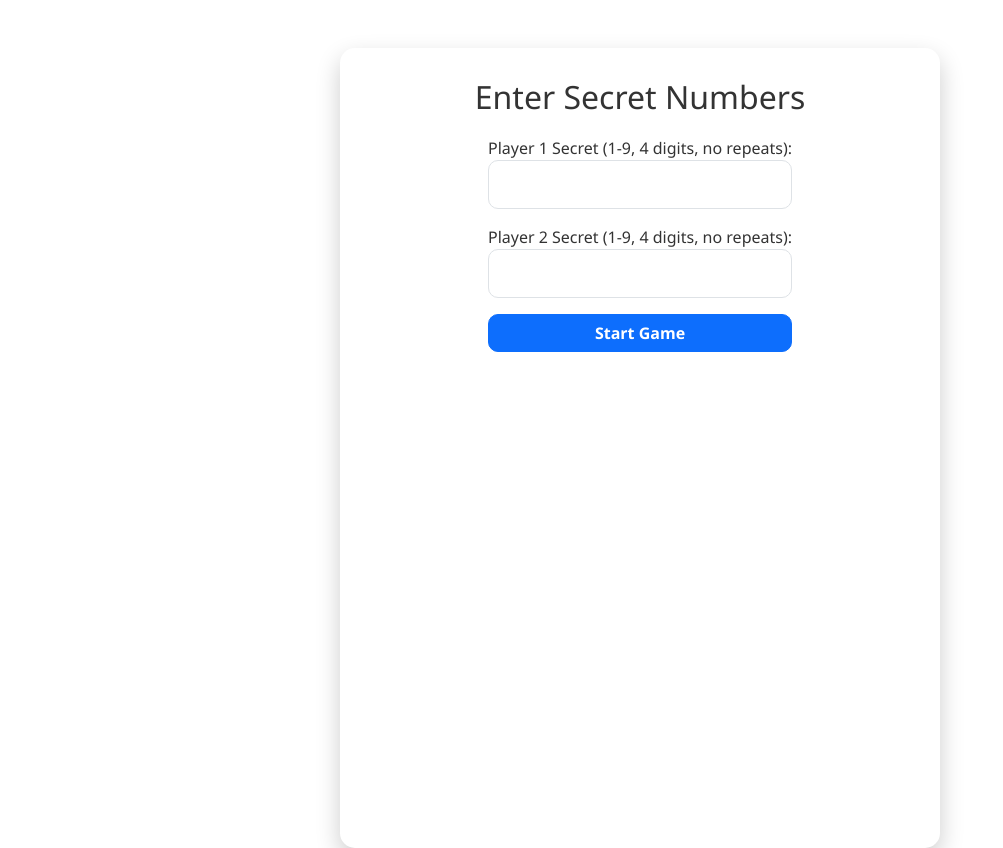
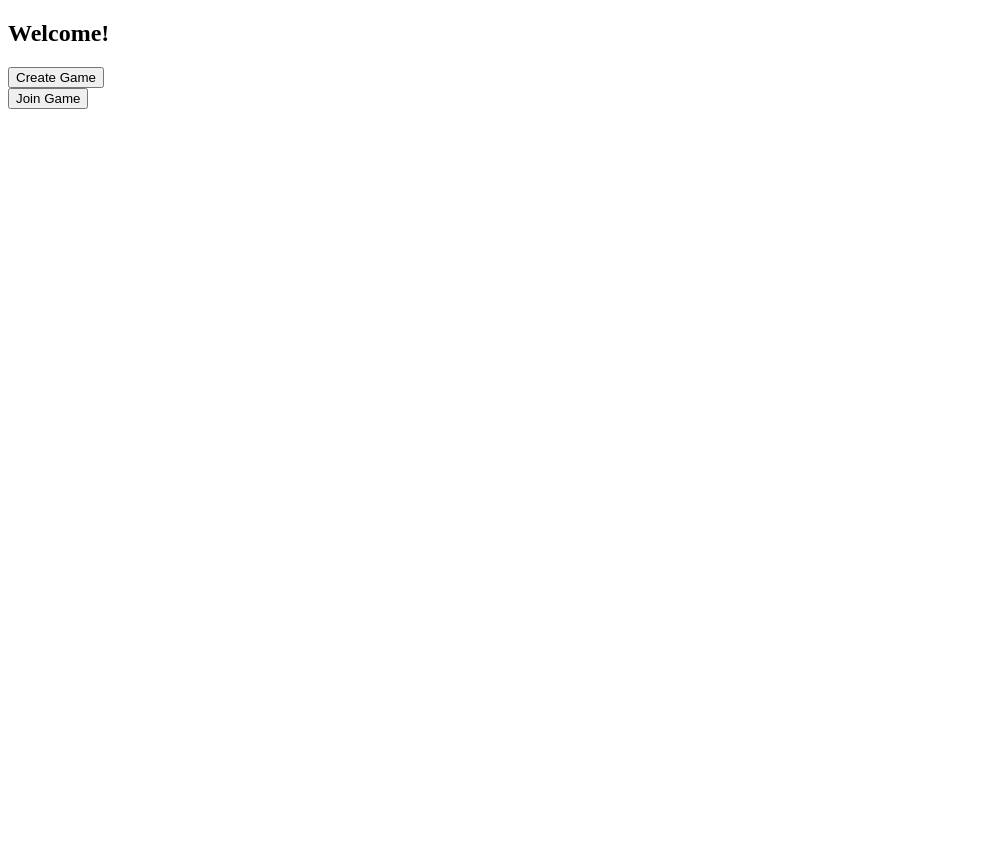
Before and after one commit to Devaksh08/guess-the-number, a Flask app: page /index in a window 1280 px wide. Shown: the whole page, without its empty margins (0-1003 px from the left). After the commit the page ends 109 px from the top, so only its background shows below. Run offline with Flask 3, Linux system fonts and the light colour scheme.

Commit message:
Change title and update game setup to menu

```diff
--- a/templates/index.html
+++ b/templates/index.html
@@ -1,26 +1,17 @@
 <!DOCTYPE html>
 <html>
 <head>
-    <title>Guess the Number - Setup</title>
-    <link href="https://cdn.jsdelivr.net/npm/bootstrap@5.3.2/dist/css/bootstrap.min.css" rel="stylesheet">
-    <link rel="stylesheet" href="{{ url_for('static', filename='style.css') }}">
-    <meta name="viewport" content="width=device-width, initial-scale=1">
+    <title>Game Menu</title>
 </head>
-<body class="container mt-5">
-    <h2>Enter Secret Numbers</h2>
-    {% if error %}
-    <div class="alert alert-danger">{{ error }}</div>
-    {% endif %}
-    <form method="POST">
-        <div class="mb-3">
-            <label>Player 1 Secret (1-9, 4 digits, no repeats):</label>
-            <input type="text" class="form-control" name="player1" required>
-        </div>
-        <div class="mb-3">
-            <label>Player 2 Secret (1-9, 4 digits, no repeats):</label>
-            <input type="text" class="form-control" name="player2" required>
-        </div>
-        <button type="submit" class="btn btn-primary w-100">Start Game</button>
+<body>
+    <h2>Welcome!</h2>
+
+    <form action="/create" method="POST">
+        <button>Create Game</button>
+    </form>
+
+    <form action="/join" method="GET">
+        <button>Join Game</button>
     </form>
 </body>
 </html>
```
